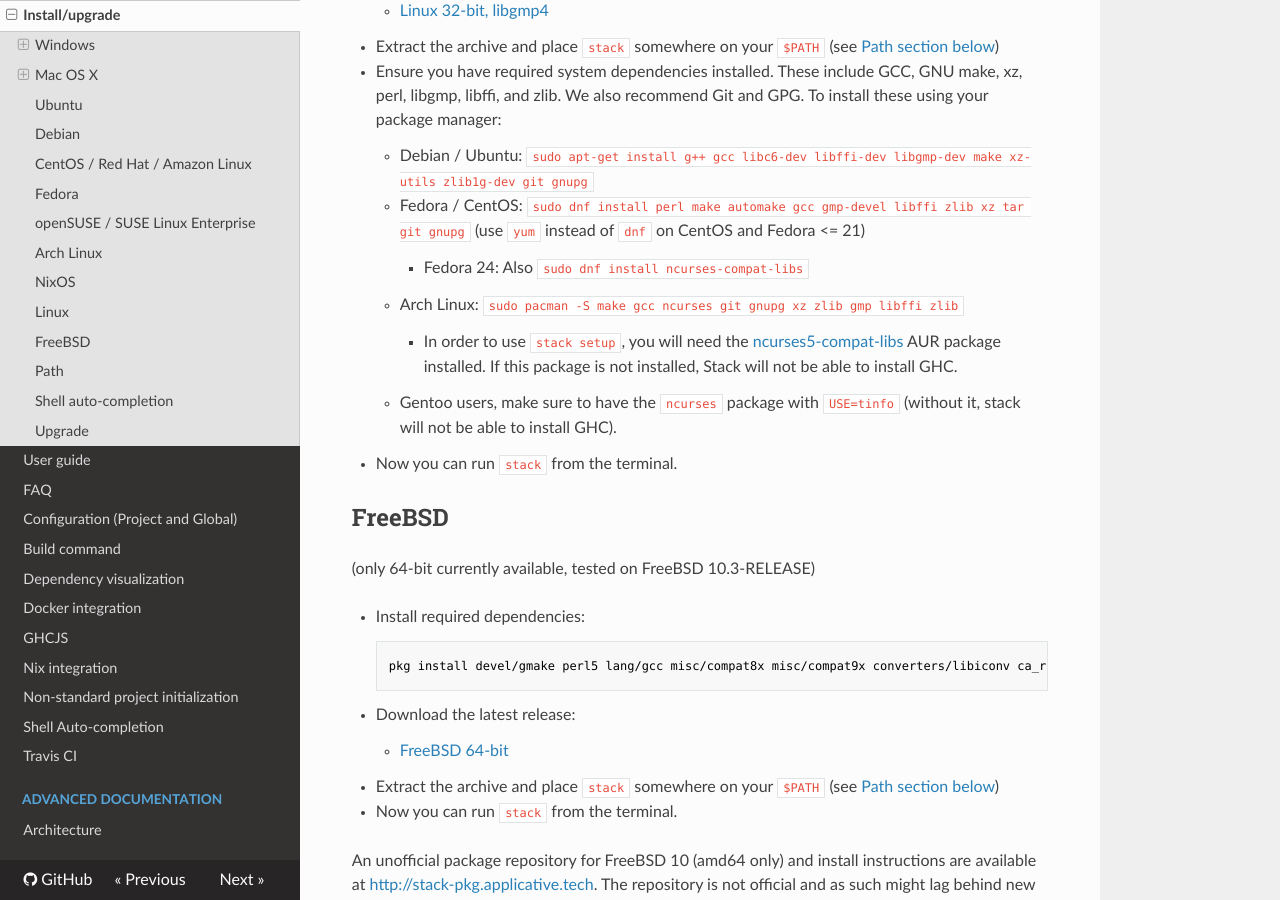
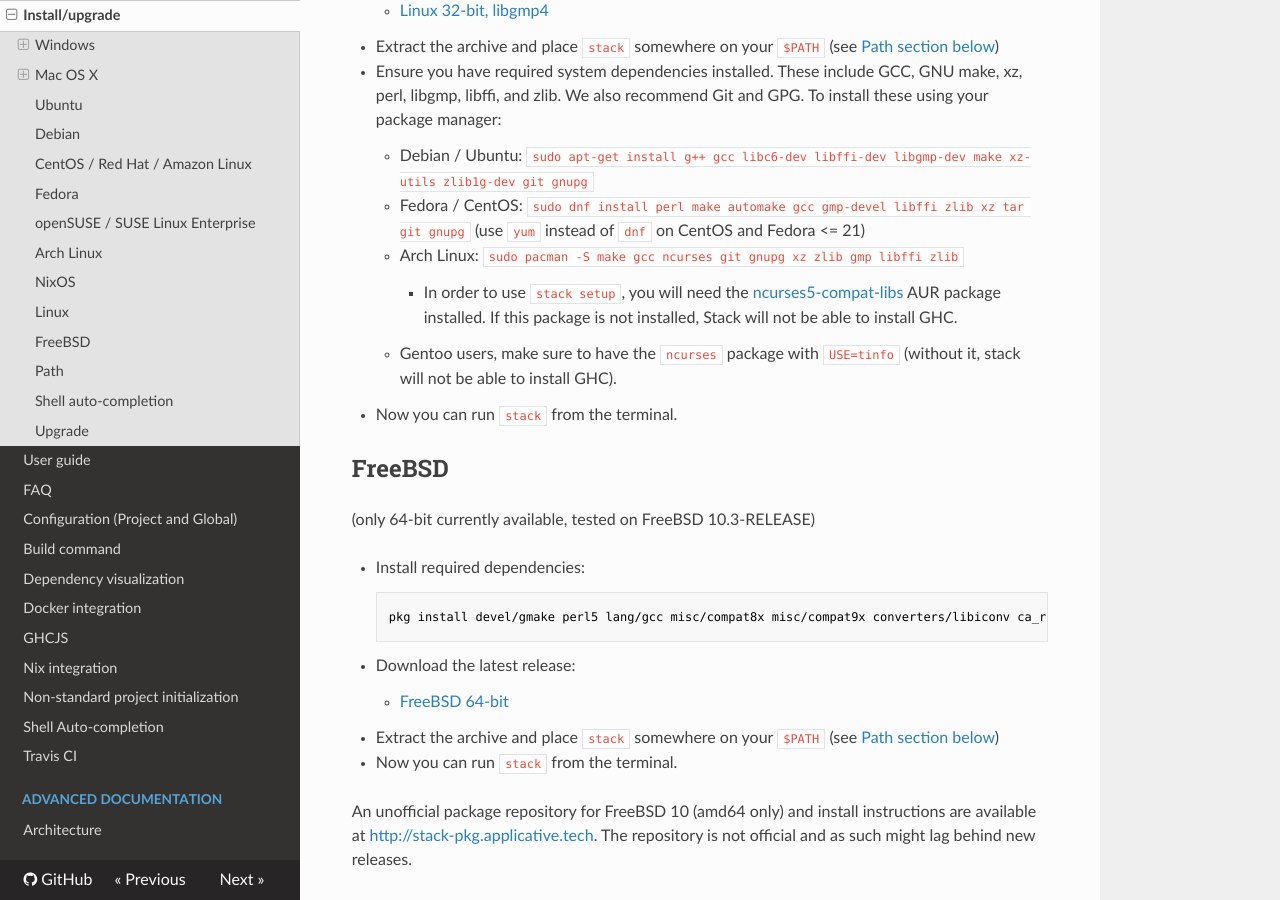
Before and after one commit to commercialhaskell/stack, an MkDocs documentation site: the page built from doc/install_and_upgrade.md, in a window 1280 px wide and 900 px high, scrolled down 6518 px. Built offline with MkDocs 1.6.1, drawn with Linux system fonts in a browser that asks for light colours; nearby versions of some CDN libraries; old or Windows-style settings are respelled for this version of MkDocs.

Commit message:
No longer depend on ncurses-compat-libs on Fedora 24

```diff
--- a/doc/install_and_upgrade.md
+++ b/doc/install_and_upgrade.md
@@ -279,7 +279,6 @@
 * Ensure you have required system dependencies installed.  These include GCC, GNU make, xz, perl, libgmp, libffi, and zlib.  We also recommend Git and GPG.  To install these using your package manager:
     * Debian / Ubuntu: `sudo apt-get install g++ gcc libc6-dev libffi-dev libgmp-dev make xz-utils zlib1g-dev git gnupg`
     * Fedora / CentOS: `sudo dnf install perl make automake gcc gmp-devel libffi zlib xz tar git gnupg` (use `yum` instead of `dnf` on CentOS and Fedora <= 21)
-        * Fedora 24: Also `sudo dnf install ncurses-compat-libs`
     * Arch Linux: `sudo pacman -S make gcc ncurses git gnupg xz zlib gmp libffi zlib`
         * In order to use `stack setup`, you will need the [ncurses5-compat-libs](https://aur.archlinux.org/packages/ncurses5-compat-libs/) AUR package installed.  If this package is not installed, Stack will not be able to install GHC.
     * Gentoo users, make sure to have the `ncurses` package with `USE=tinfo` (without it, stack will not be able to install GHC).
```
Also changed, not shown: 2 other files.
